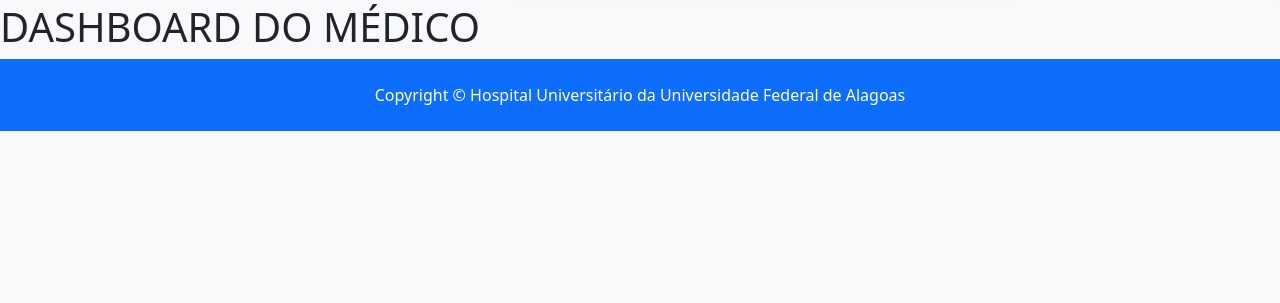
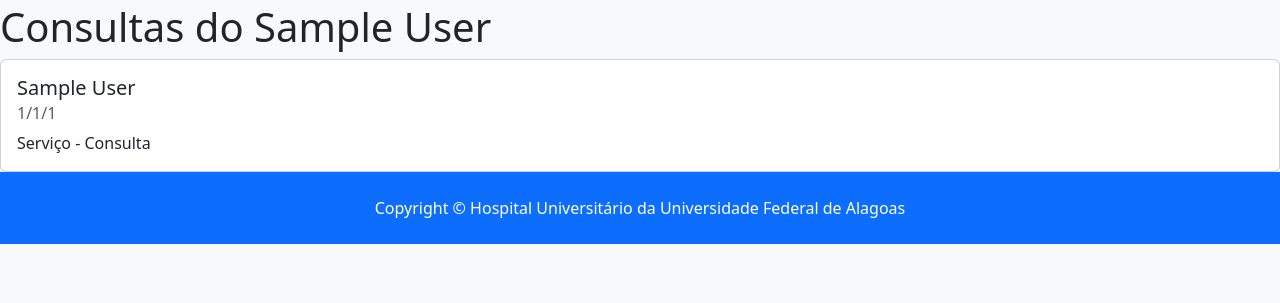
Before and after one commit to caioagralemos/Sistema-de-Consultas, a Django app: page /medico/dashboard in a window 1280 px wide. Shown: the part 58-361 px from the top of the page. Run offline with Django 5.2, Linux system fonts and the light colour scheme; a user stored in the database is signed in; tables that the repository leaves empty hold one stand-in row (values such as "Sample post").

Commit message:
Dashboards

```diff
--- a/_backend/consultas/models.py
+++ b/_backend/consultas/models.py
@@ -6,12 +6,12 @@
 # Create your models here.
 
 class Consulta(models.Model):
-    OPCAO_1 = 'consulta'
-    OPCAO_2 = 'aftas'
-    OPCAO_3 = 'hipersensibilidade'
-    OPCAO_4 = 'pos_cirurgia'
-    OPCAO_5 = 'lesoes'
-    OPCAO_6 = 'nevralgia'
+    OPCAO_1 = 'Consulta'
+    OPCAO_2 = 'Aftas'
+    OPCAO_3 = 'Hipersensibilidade'
+    OPCAO_4 = 'Pós-Cirurgia'
+    OPCAO_5 = 'Lesões'
+    OPCAO_6 = 'Nevralgia'
 
     OPCOES_CHOICES = [
         (OPCAO_1, 'Consulta'),
--- a/_backend/medico/models.py
+++ b/_backend/medico/models.py
@@ -35,17 +35,17 @@
     def especialidades(self):
         esp = []
         if self.aftas:
-            esp.append('aftas')
+            esp.append('Aftas')
         if self.consulta:
-            esp.append('consultas')
+            esp.append('Consultas')
         if self.hipersensibilidade:
-            esp.append('hipersensibilidade')
+            esp.append('Hipersensibilidade')
         if self.lesoes:
-            esp.append('lesoes')
+            esp.append('Lesões')
         if self.nevralgia:
-            esp.append('nevralgias')
+            esp.append('Nevralgias')
         if self.pos_cirurgia:
-            esp.append('pos-cirurgias')
+            esp.append('Pós-Cirurgias')
         return esp
 
     @property
--- a/_backend/medico/views.py
+++ b/_backend/medico/views.py
@@ -1,11 +1,15 @@
 from django.shortcuts import render, redirect
 from django.contrib import messages, auth
 from django.contrib.auth.models import User
+from consultas.models import Consulta
 
 # Create your views here.
 
 def dashboard(request):
-    return render(request, 'medico/dashboard.html')
+    context = {
+        'consultas': Consulta.objects.all(),
+    }
+    return render(request, 'medico/dashboard.html', context)
 
 def login(request):
     return render(request, 'medico/login.html')
--- a/_backend/templates/base.html
+++ b/_backend/templates/base.html
@@ -76,7 +76,11 @@
             {% else %}
             class="nav-link"
             {% endif %}
+            {% if user.paciente %}
             aria-current="page" href="{% url 'dashboard' %}">Meus Dados ({{user.first_name}})</a>
+            {% else %}
+            aria-current="page" href="{% url 'medico-dashboard' %}">Meus Dados ({{user.medico}})</a>
+            {% endif %}
             <a class="nav-link" href="javascript:{document.getElementById('logout').submit()}">
               <i class="fas fa-sign-out-alt"></i> Sair
             </a>
--- a/_backend/templates/medico/dashboard.html
+++ b/_backend/templates/medico/dashboard.html
@@ -1,4 +1,19 @@
 {% extends 'base.html' %}
 {% block content %}
-<h1>DASHBOARD DO MÉDICO</h1>
+{% if user.medico %}
+<h1>Consultas do {{user.medico}}</h1>
+{% for consulta in consultas %}
+    {% if consulta.medico.user.username == user.username %}
+    <div class="card">
+        <div class="card-body">
+        <h5 class="card-title">{{consulta.paciente}}</h5>
+        <h6 class="card-subtitle mb-2 text-body-secondary">{{consulta.data}}</h6>
+        <p class="card-text">Serviço - {{consulta.servico}}</p>
+        </div>
+      </div>
+    {% endif %}
+{% endfor %}
+{% else %}
+<h1 class='p-5 text-center'>404 not Found</h1>
+{% endif %}
 {% endblock %}
--- a/_backend/templates/paciente/register.html
+++ b/_backend/templates/paciente/register.html
@@ -63,7 +63,7 @@
                             <input type="checkbox" class="form-check-input" name="nevralgia" id="nevralgia">
                             <label class="form-check-label" for="nevralgia">Nevralgia</label>
 
-                            <input type="checkbox" class="form-check-input" name="consulta" id="consulta">
+                            <input type="checkbox" class="form-check-input" name="consulta" id="consulta" checked>
                             <label class="form-check-label" for="consulta">Consulta</label>
                         </div>
                         <br>
```
Also changed, not shown: _backend/paciente/views.py (+11 -1 lines), _backend/templates/paciente/dashboard.html (+10 -2 lines), _backend/templates/pages/marcar_consulta.html (+19 -1 lines).
